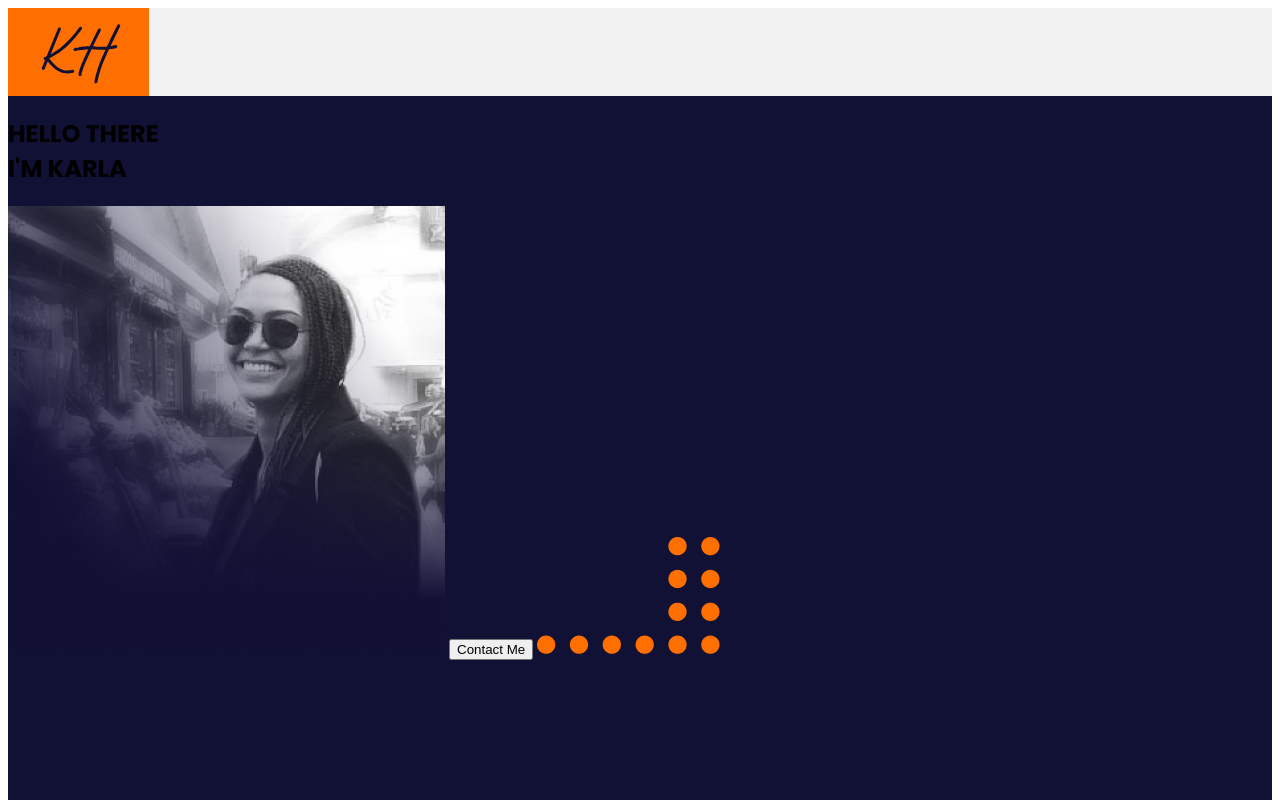
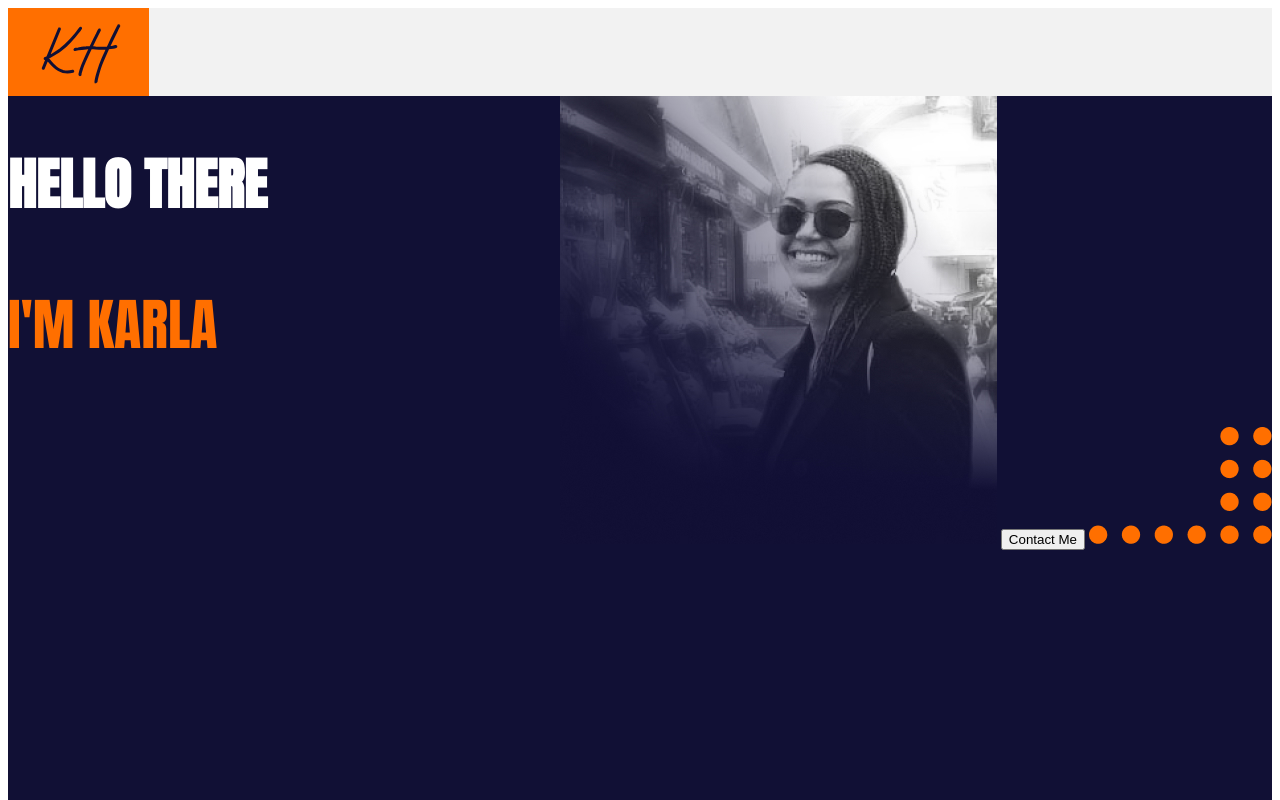
Before and after one commit to kherreraux/Portfolio_Homework_17, a plain HTML site: page index.html in a window 1280 px wide. Shown: the top 800 px of the page. Drawn offline with Linux system fonts and the light colour scheme.

Commit message:
Added CSS comments
Organized section with comments

```diff
--- a/css/style.css
+++ b/css/style.css
@@ -1,3 +1,4 @@
+/* Page Info*/
 h1 {
   font-family: Poppins, Arial, Helvetica, sans-serif;
 }
@@ -6,6 +7,7 @@ p {
   font-family: Poppins, Arial, Helvetica, sans-serif;
 }
 
+/* Header-Nav Section*/
 header{
   display:inline
   margin:8px 0;
@@ -21,16 +23,30 @@ header{
   float:left;
 }
 
+}
 .rightNav{
   display:inline
   float:right;
 }
 
+/* Hero Section*/
 .heroSection{
   display:inline-block;
   background-color: #111035;
   height: 900px;
   width:100%;
+}
+
+.heroSection p{
+  color:#ff6f00;
+  font-size: 56px;
+  font-family: anton;
+}
+
+.heroSection h1{
+  color:white;
+  font-size: 56px;
+  font-family: anton;
 }
 
 .heroLeft{
@@ -40,3 +56,7 @@ header{
 .heroRight{
   float:right;
 }
+
+/* Content Section*/
+
+/* Footer Section*/
--- a/index.html
+++ b/index.html
@@ -24,10 +24,11 @@
     </header>
 
     <section class=heroSection>
-        <div class=leftSide>
-            <h1> HELLO THERE <br> I'M KARLA </h1>
+        <div class=heroLeft>
+            <h1> HELLO THERE</h1>
+            <p> I'M KARLA </p>
         </div>
-        <div class= rightSide>
+        <div class= heroRight>
             <img src="images/Profile Photo.jpg">
             <button> Contact Me </button>
             <img src="images/Rectangle_2.png">
```
